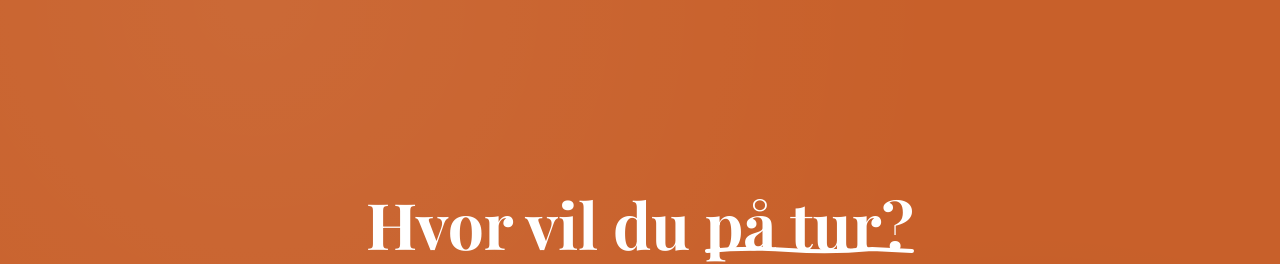
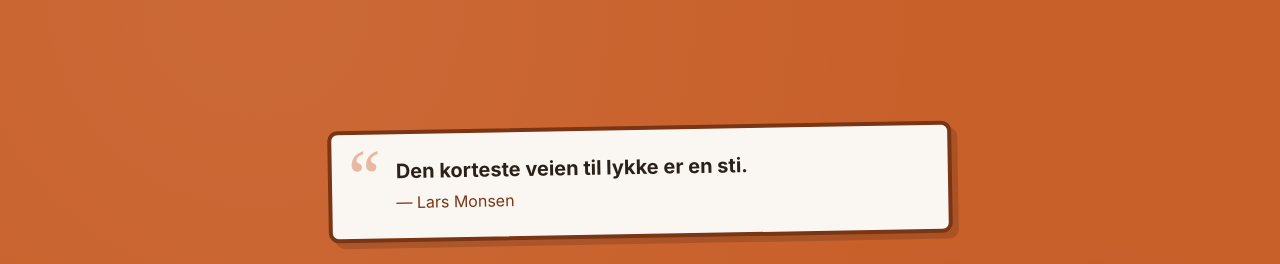
Before and after one commit to blankoslo/friluftslivkompis-gr7, a Next.js app: page / in a window 1280 px wide. Shown: the top 264 px of the page. Built offline with nearby package versions, Linux system fonts and the light colour scheme; no server answers; the database is empty; a web font is replaced by a local one.

Commit message:
style(home): restore Lars Monsen wisdom quote above search bar
Co-Authored-By: Claude Sonnet 4.6 <noreply@anthropic.com>

```diff
--- a/src/app/page.tsx
+++ b/src/app/page.tsx
@@ -1,6 +1,7 @@
 import Link from "next/link";
 import { connectToDatabase } from "@/lib/db/mongoose";
 import { Trip, type ITrip } from "@/models/Trip";
+import { pickQuips } from "@/lib/lars-monsen/quips";
 
 type LatestTrip = {
   id: string;
@@ -59,6 +60,7 @@ export default async function HomePage() {
   const badge = trip
     ? tripStatusBadge(trip.participants)
     : { label: "Demo", tone: "wait" as const };
+  const [wisdomQuote] = pickQuips("homeWisdom", 1);
 
   return (
     <main className="bg-flame-primary text-white relative overflow-hidden min-h-screen">
@@ -74,6 +76,31 @@ export default async function HomePage() {
 
         {/* Hero — vertically centered in viewport */}
         <div className="flex flex-col items-center text-center min-h-[80vh] justify-center pb-xl">
+          <div
+            className="bg-bg border-4 border-flame-pressed rounded-lg p-lg pl-[64px] mb-lg relative shadow-[6px_6px_0_rgba(0,0,0,0.15)] w-full text-left"
+            style={{ transform: "rotate(-1deg)" }}
+          >
+            <span
+              className="absolute left-md top-1 text-7xl text-flame-primary/40 leading-none"
+              style={{ fontFamily: "var(--font-heading)" }}
+              aria-hidden
+            >
+              &ldquo;
+            </span>
+            <p
+              className="text-text-primary text-xl leading-snug mb-1"
+              style={{ fontFamily: "var(--font-handwriting)", fontWeight: 700 }}
+            >
+              {wisdomQuote}
+            </p>
+            <p
+              className="text-flame-pressed text-base"
+              style={{ fontFamily: "var(--font-handwriting)" }}
+            >
+              — Lars Monsen
+            </p>
+          </div>
+
           <h1
             className="font-heading font-bold leading-[0.95] mb-lg"
             style={{ fontSize: "clamp(40px, 9vw, 64px)" }}
```
